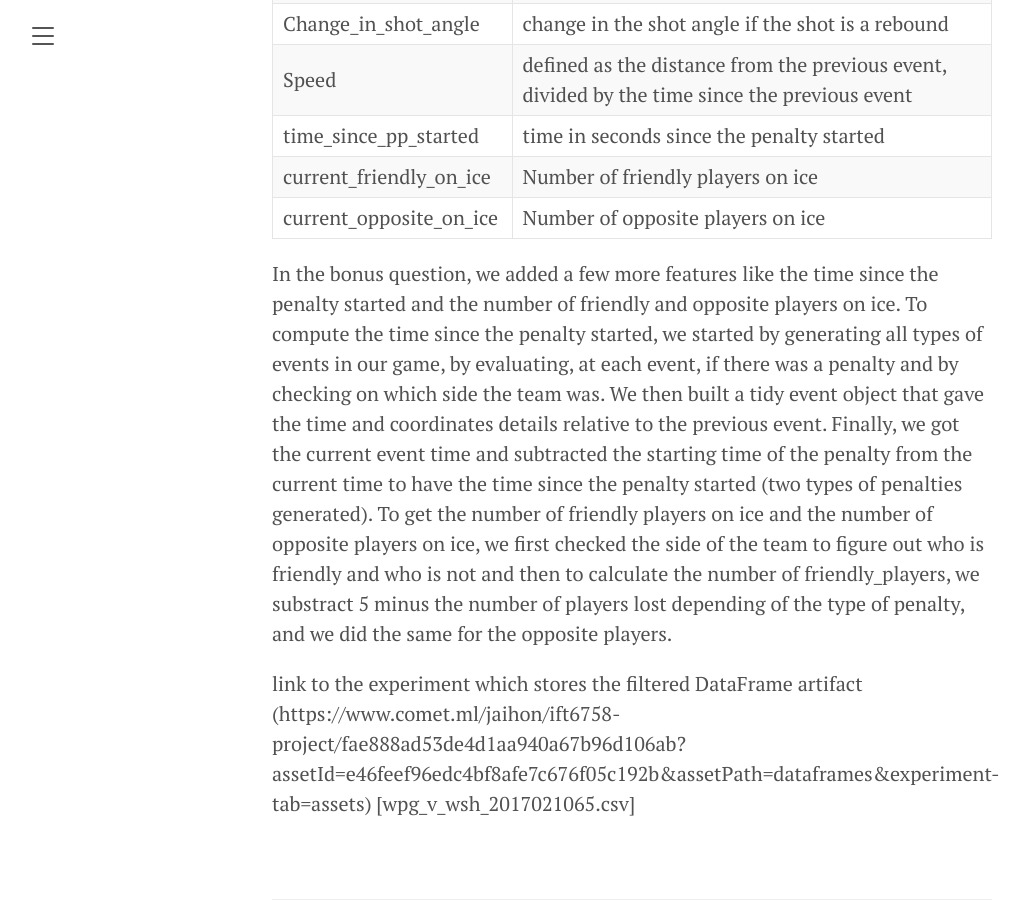
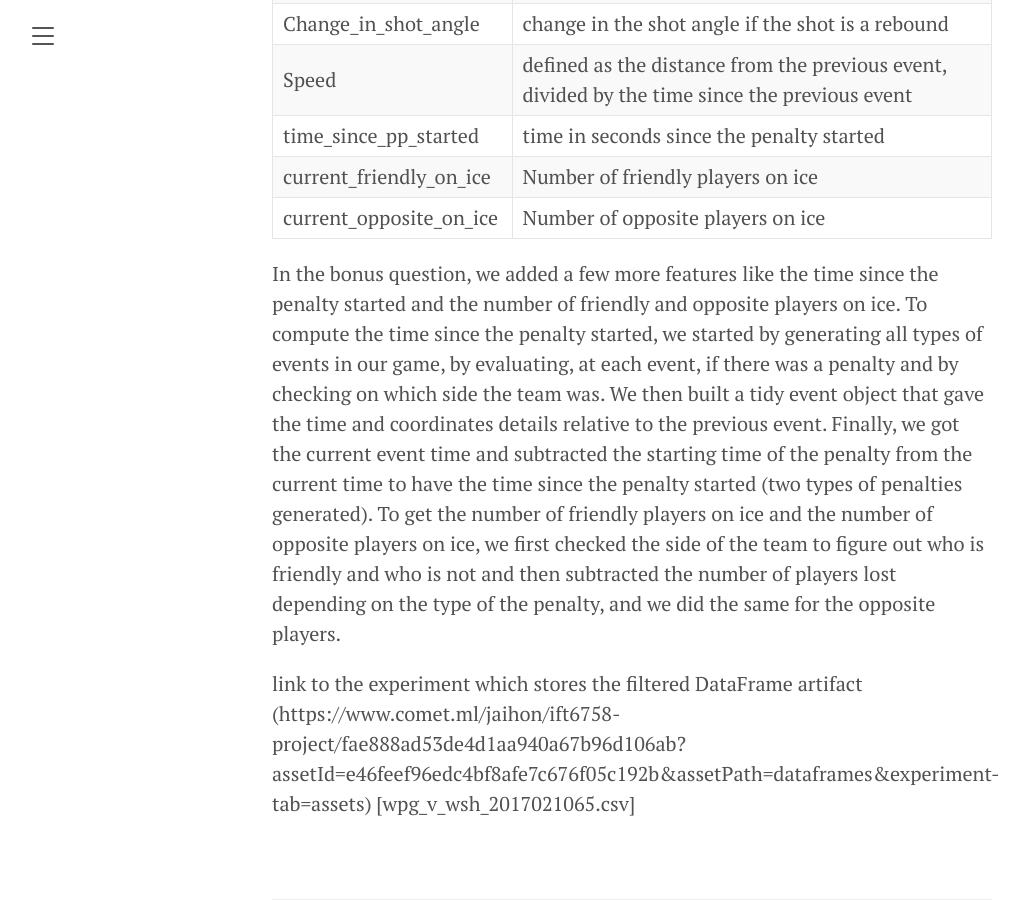
Before and after one commit to jaihon1/IFT6758-Project, a Jekyll site: the page built from blog/_posts/2021-11-3-milestone-2.md, in a window 1280 px wide and 900 px high, scrolled down 7510 px. Shown: the whole window, without its empty margins (8-1037 px from the left). Built offline with Jekyll 4.4.1, drawn with Linux system fonts in a browser that asks for light colours.

Commit message:
Update blog/_posts/2021-11-3-milestone-2.md
Co-authored-by: LaurenceMarcotte <48660119+LaurenceMarcotte@users.noreply.github.com>

```diff
--- a/blog/_posts/2021-11-3-milestone-2.md
+++ b/blog/_posts/2021-11-3-milestone-2.md
@@ -143,7 +143,7 @@ penalty and by checking on which side the team was. We then built a tidy event o
 relative to the previous event. Finally, we got the current event time and subtracted
 the starting time of the penalty from the current time to have the time since the penalty started (two types of penalties generated).
 To get the number of friendly players on ice and the number of opposite players on ice, we first checked the side of the team to figure out who is friendly and who is not and
-then to calculate the number of friendly_players, we substract 5 minus the number of players lost depending of the type of
+then subtracted the number of players lost depending on the type of the
 penalty, and we did the same for the opposite players.
 
 
```
